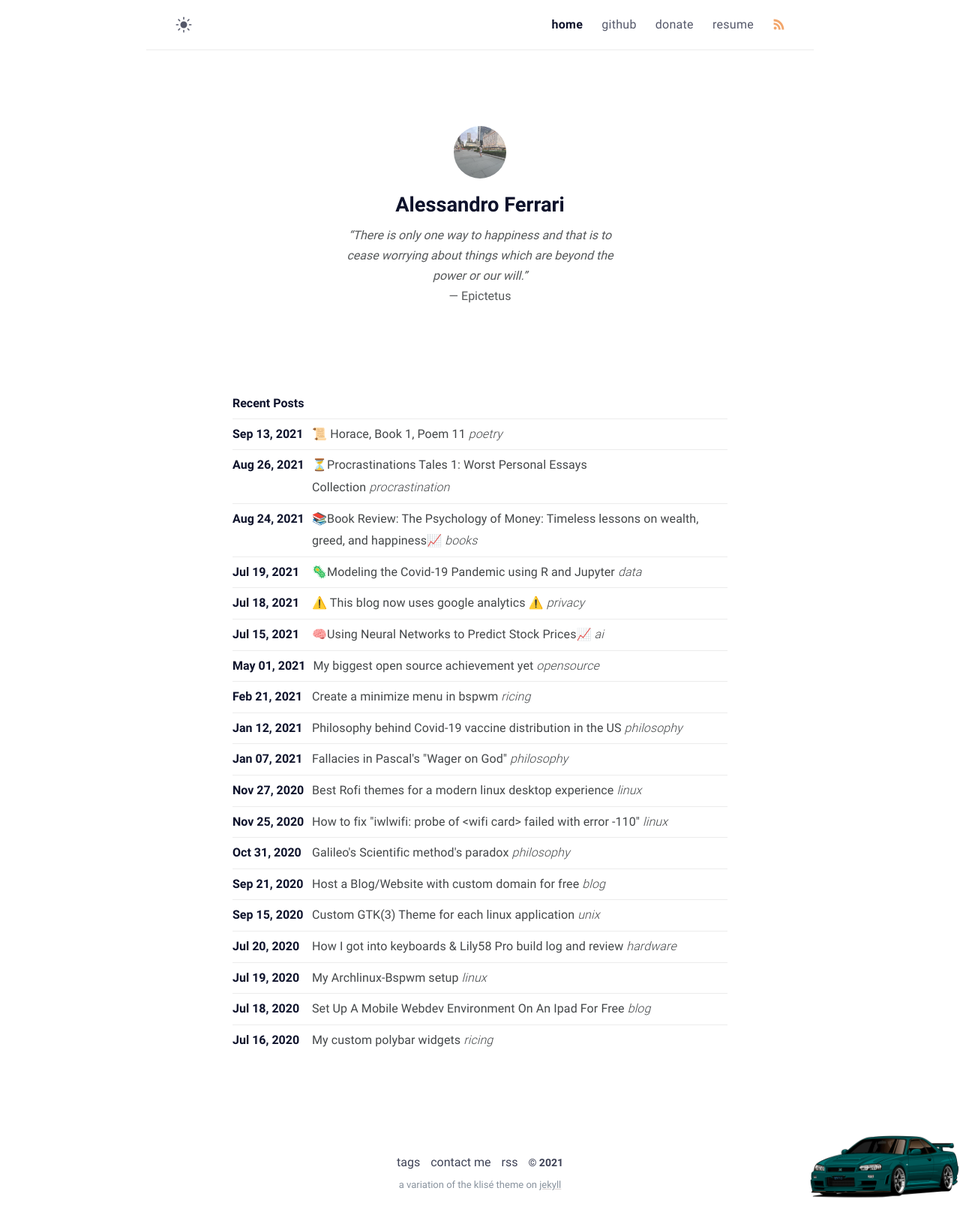
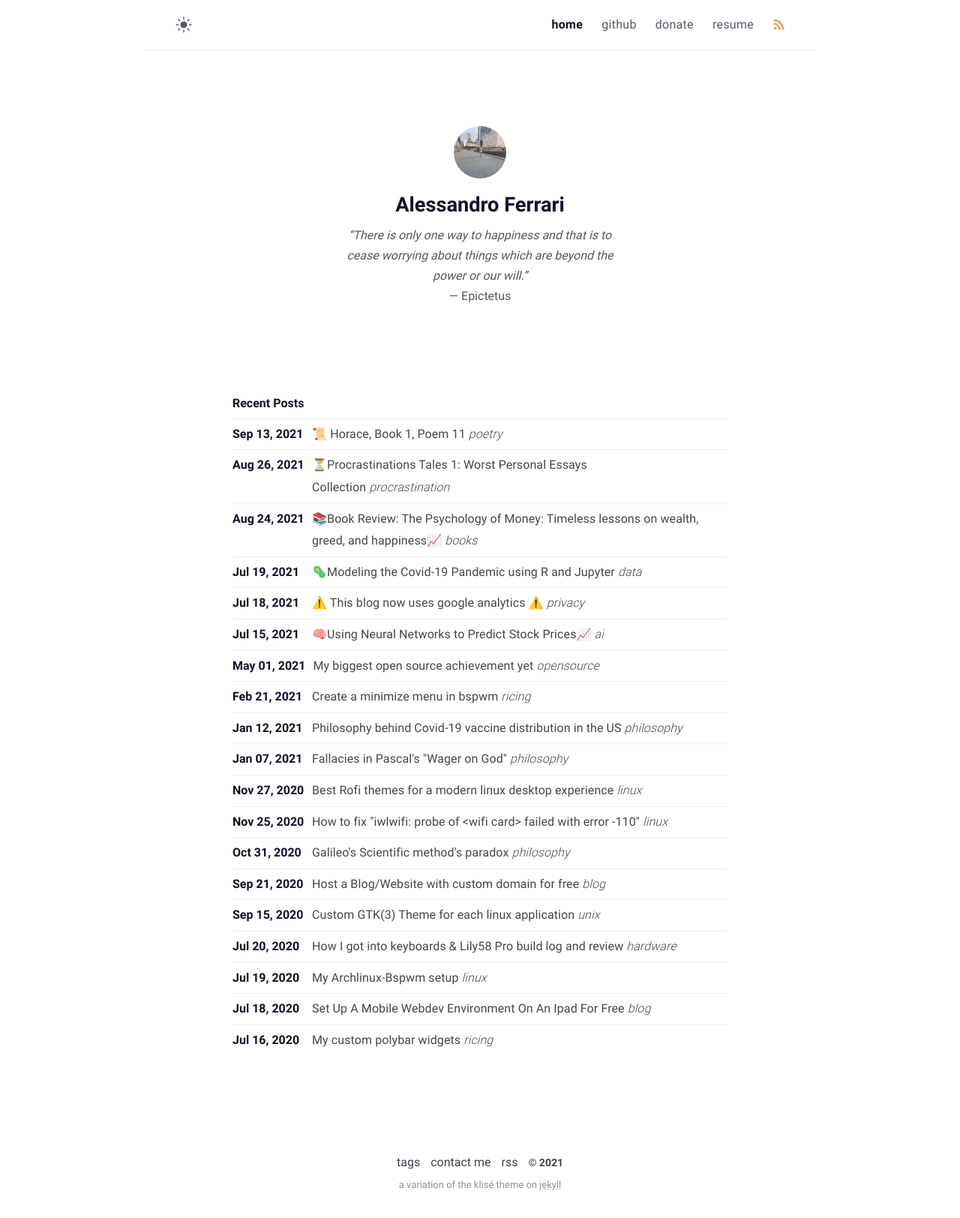
Before and after one commit to Ferryistaken/website, a Jekyll site: the page built from index.md, in a window 1280 px wide. Shown: the whole page at 75% size. Built offline with Jekyll 4.4.1, drawn with Linux system fonts in a browser that asks for light colours.

Commit message:
gtr removed

```diff
--- a/_layouts/default-home.html
+++ b/_layouts/default-home.html
@@ -18,7 +18,5 @@ layout: compress
     {% assign max = 4 %}
     {% assign diff = max | minus: min %}
     {% assign randomNumber = "now" | date: "%N" | modulo: diff | plus: min %}
-    <!-- <img id=anime_dumpling src="../assets/img/jdm-car{{ randomNumber }}.png" alt="illustration" /> -->
-    <img id=anime_dumpling src="../assets/img/gtr.png" alt="illustration" />
 </body>
 </html>
```
